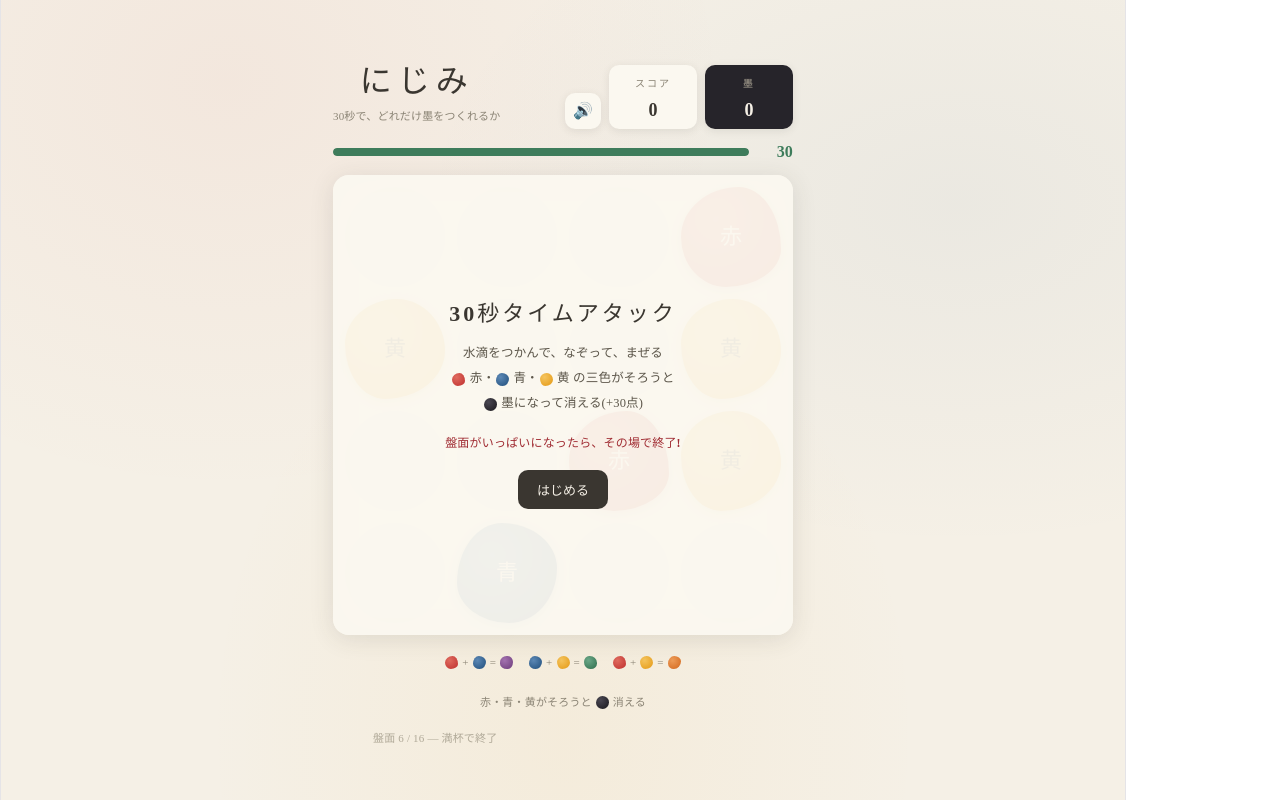
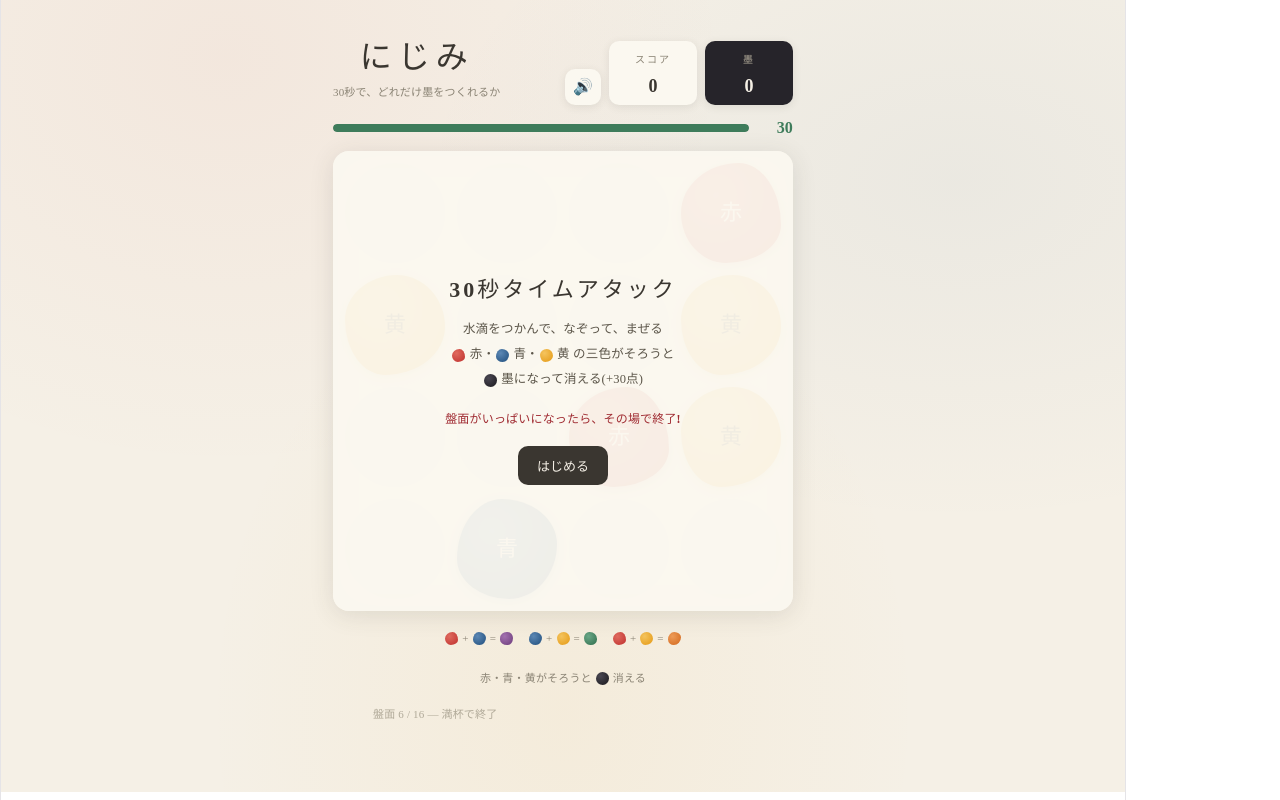
Before and after one commit to fuyunon/nijimi, a React (Vite) app: page / in a window 1280 px wide. Built offline with nearby package versions, Linux system fonts and the light colour scheme.

Commit message:
全体位置を少し上に調整

```diff
--- a/src/App.jsx
+++ b/src/App.jsx
@@ -378,6 +378,7 @@ export default function App() {
         flexDirection: "column",
         alignItems: "center",
         justifyContent: "center",
+        transform: "translateY(-3vh)",
         paddingTop: "calc(env(safe-area-inset-top, 0px) + 8px)",
         paddingBottom: "calc(env(safe-area-inset-bottom, 0px) + 8px)",
         paddingLeft: "calc(env(safe-area-inset-left, 0px) + 8px)",
```
